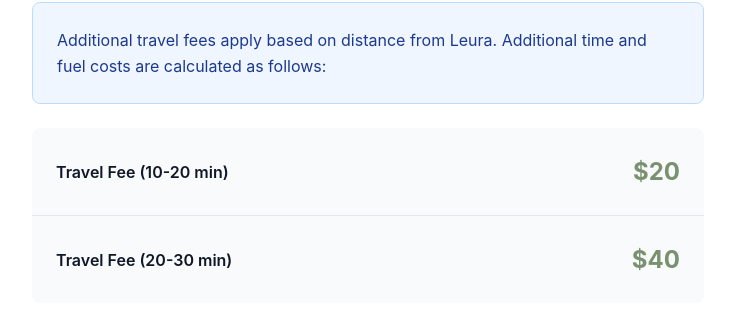
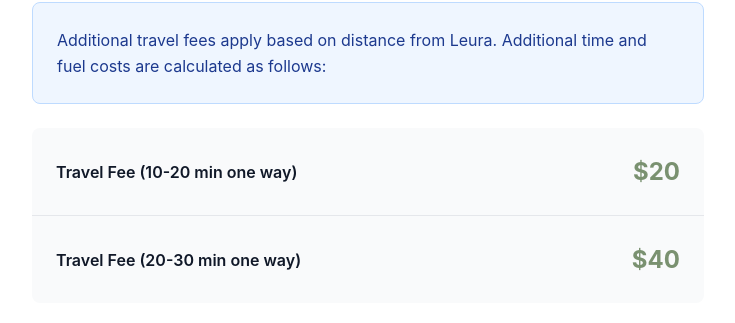
Before and after one commit to alexmantaut/leura-mobile-physio-web, a Next.js app: page /pricing in a window 1280 px wide. Shown: the part 1115-1438 px from the top of the page, without its empty margins (272-1007 px from the left). Built offline with nearby package versions, Linux system fonts and the light colour scheme.

Commit message:
updated the description of pricing

```diff
--- a/src/data/pricing.ts
+++ b/src/data/pricing.ts
@@ -21,12 +21,12 @@ export const pricing: PricingItem[] = [
     description: 'Longer session for complex cases',
   },
   {
-    type: 'Travel Fee (10-20 min)',
+    type: 'Travel Fee (10-20 min one way)',
     price: 20,
     description: 'Additional fee for travel time',
   },
   {
-    type: 'Travel Fee (20-30 min)',
+    type: 'Travel Fee (20-30 min one way)',
     price: 40,
     description: 'Additional fee for extended travel time',
   },
```
